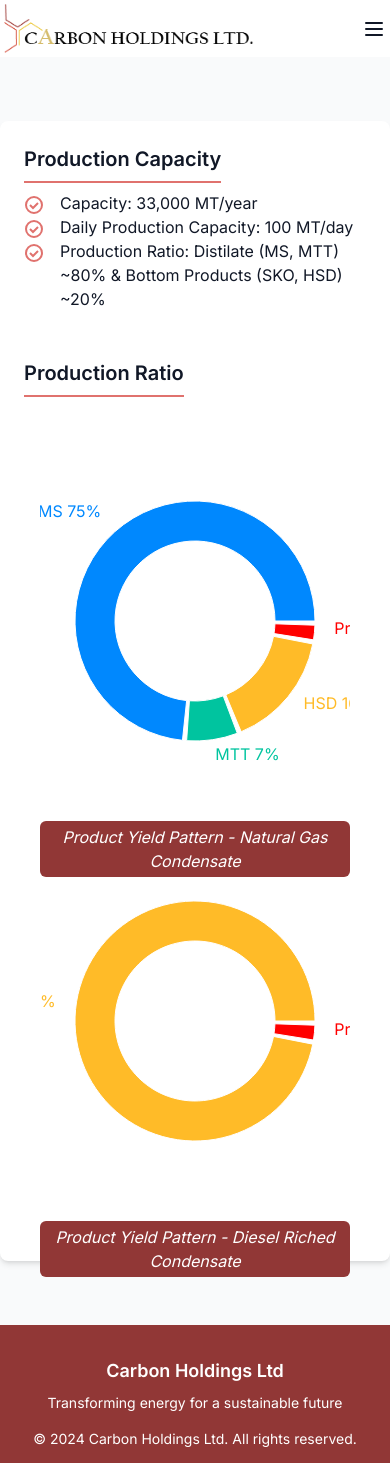
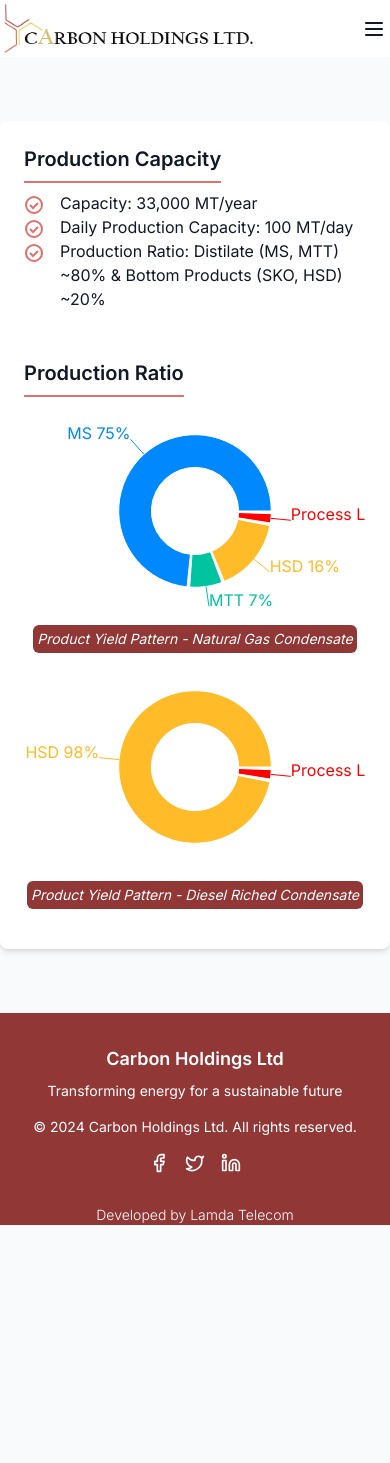
Before and after one commit to Ashik-Ahmed/carbon_holdings_ltd_website, a Next.js app: page /production-capacity/production-ratio in a window 390 px wide. Shown: the top 1463 px of the page. After the commit the page ends 1225 px from the top, so only its background shows below. Built offline with nearby package versions, Linux system fonts and the light colour scheme.

Commit message:
chart mobile responsive issue fixed

```diff
--- a/src/app/production-capacity/production-ratio/page.jsx
+++ b/src/app/production-capacity/production-ratio/page.jsx
@@ -5,6 +5,7 @@
 import { PieChart, Pie, Cell, ResponsiveContainer, Tooltip } from 'recharts';
 import { Droplet, Fuel, SquareCheck, Truck, Zap } from "lucide-react";
 import { useInView } from 'react-intersection-observer';
+
 
 const ProductionRatio = () => {
 
@@ -124,20 +125,20 @@
                             </ul>
                         </div>
                         <div>
-                            <h3 className="w-fit text-xl font-semibold mb-2 border-b-2 pb-2 border-primary">Production Ratio</h3>
+                            <h3 className="w-fit text-xl font-semibold border-b-2 pb-2 border-primary">Production Ratio</h3>
                             <div className="w-full" ref={ref}>
                                 {
                                     inView && (
-                                        <div className='md:flex items-center justify-center p-4'>
-                                            <ResponsiveContainer width="100%" height={400} className={''}>
+                                        <div className='md:flex items-center justify-center pb-4'>
+                                            <ResponsiveContainer width="100%" aspect={1.5}>
                                                 <PieChart>
                                                     <Pie
                                                         data={dieselProductionRatio}
                                                         cx="50%"
                                                         cy="50%"
-                                                        labelLine={false}
-                                                        innerRadius={80}
-                                                        outerRadius={120}
+                                                        labelLine={true}
+                                                        innerRadius="40%"
+                                                        outerRadius="70%"
                                                         paddingAngle={2}
                                                         fill="#8884d8"
                                                         dataKey="value"
@@ -147,22 +148,22 @@
                                                             <Cell key={`cell-${index}`} fill={dieselChartColors[index % dieselChartColors.length]} />
                                                         ))}
                                                     </Pie>
-                                                    <Tooltip />
+                                                    <Tooltip wrapperStyle={{ zIndex: 10 }} />
                                                 </PieChart>
                                                 <div className='text-center'>
-                                                    <p className='italic bg-secondary rounded-md w-fit mx-auto p-1 text-white'>Product Yield Pattern - Natural Gas Condensate</p>
+                                                    <p className='italic bg-secondary rounded-md w-fit mx-auto p-1 text-white text-sm'>Product Yield Pattern - Natural Gas Condensate</p>
                                                 </div>
                                             </ResponsiveContainer>
 
-                                            <ResponsiveContainer width="100%" height={400}>
+                                            <ResponsiveContainer width="100%" aspect={1.5}>
                                                 <PieChart>
                                                     <Pie
                                                         data={naturalGasProductionRatio}
                                                         cx="50%"
                                                         cy="50%"
-                                                        labelLine={false}
-                                                        innerRadius={80}
-                                                        outerRadius={120}
+                                                        labelLine={true}
+                                                        innerRadius="40%"
+                                                        outerRadius="70%"
                                                         paddingAngle={2}
                                                         fill="#8884d8"
                                                         dataKey="value"
@@ -175,7 +176,7 @@
                                                     <Tooltip />
                                                 </PieChart>
                                                 <div className='text-center'>
-                                                    <p className='italic bg-secondary rounded-md w-fit mx-auto p-1 text-white'>Product Yield Pattern - Diesel Riched Condensate</p>
+                                                    <p className='italic bg-secondary rounded-md w-fit mx-auto p-1 text-white text-sm'>Product Yield Pattern - Diesel Riched Condensate</p>
                                                 </div>
                                             </ResponsiveContainer>
                                         </div>
```
